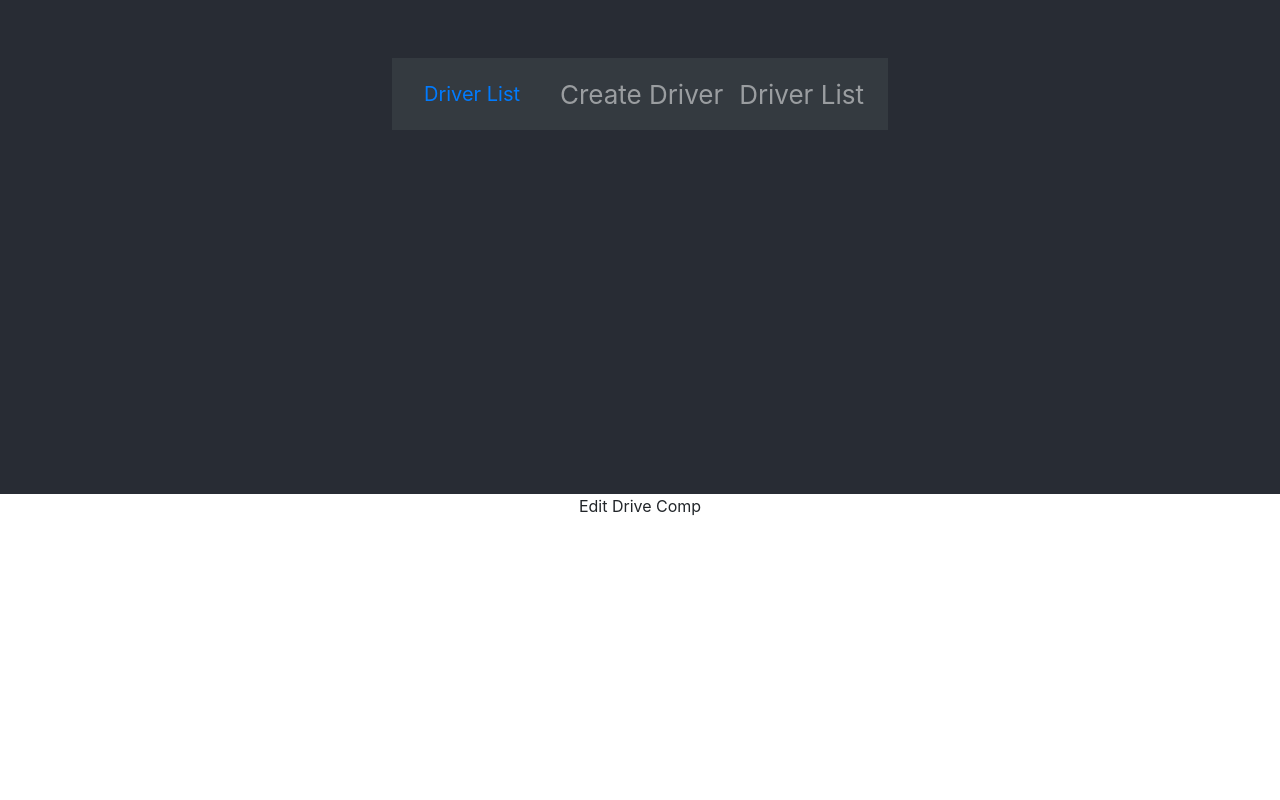
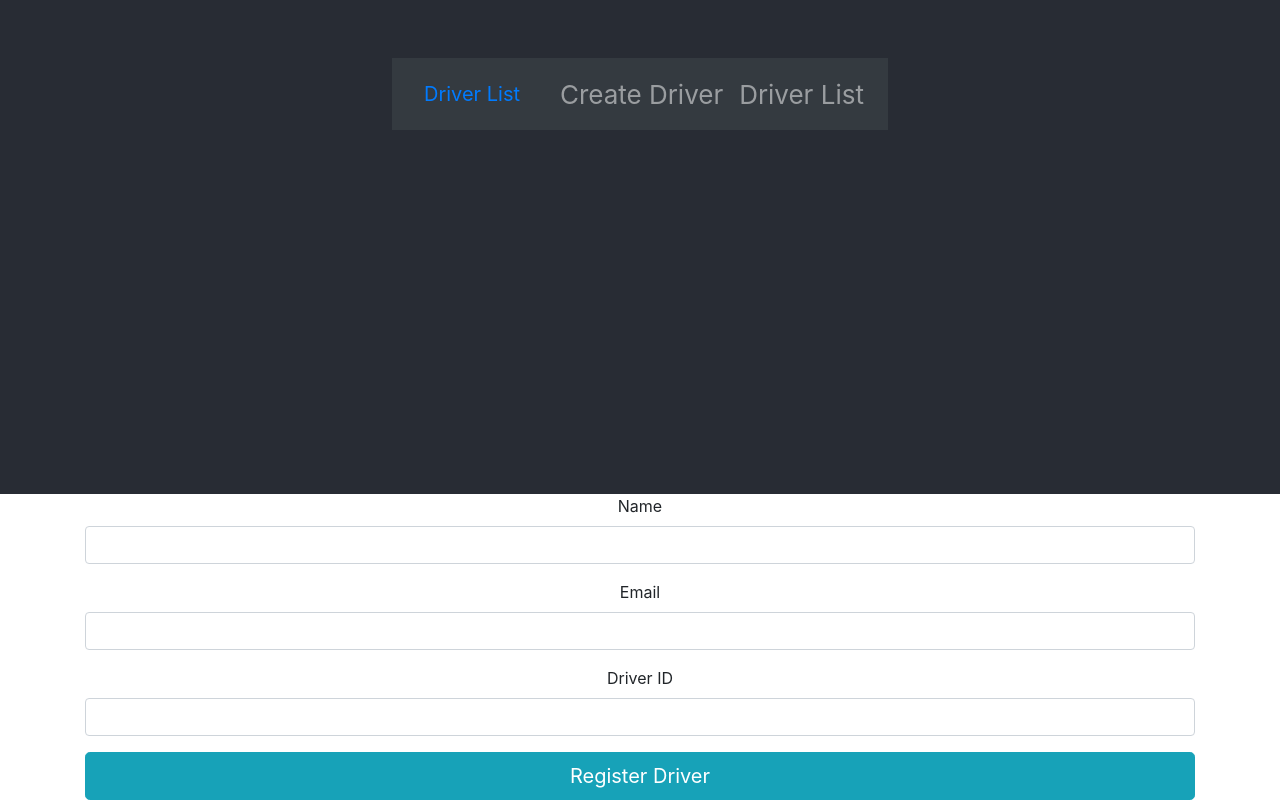
Before and after one commit to piercehicks/driver-list-app, a React (Create React App) app: page / in a window 1280 px wide. Shown: the part 306-1106 px from the top of the page. Before the commit the page ends 824 px from the top, so only its background shows below. Built offline with nearby package versions, Linux system fonts and the light colour scheme.

Commit message:
Basic form setup

```diff
--- a/src/components/CreateDriver.js
+++ b/src/components/CreateDriver.js
@@ -1,10 +1,29 @@
 import React, { Component } from 'react';
+import Form from 'react-bootstrap/Form';
+import Button from 'react-bootstrap/Button';
 
 class CreateDriver extends Component {
     render() {
         return (
-            <div>
-                Edit Drive Comp
+            <div class="form-wrapper">
+                <Form>
+                    <Form.Group controlId="Name">
+                        <Form.Label>Name</Form.Label>
+                        <Form.Control type="text"/>
+                    </Form.Group>
+                    <Form.Group controlId="Email">
+                        <Form.Label>Email</Form.Label>
+                        <Form.Control type="email"/>
+                    </Form.Group>
+                    <Form.Group controlId="Name">
+                        <Form.Label>Driver ID</Form.Label>
+                        <Form.Control type="text"/>
+                    </Form.Group>
+                        <Button variant="info" size="lg" block="block" type="submit">
+                            Register Driver
+                        </Button>
+                </Form>
+
             </div>
         )
     }
```
